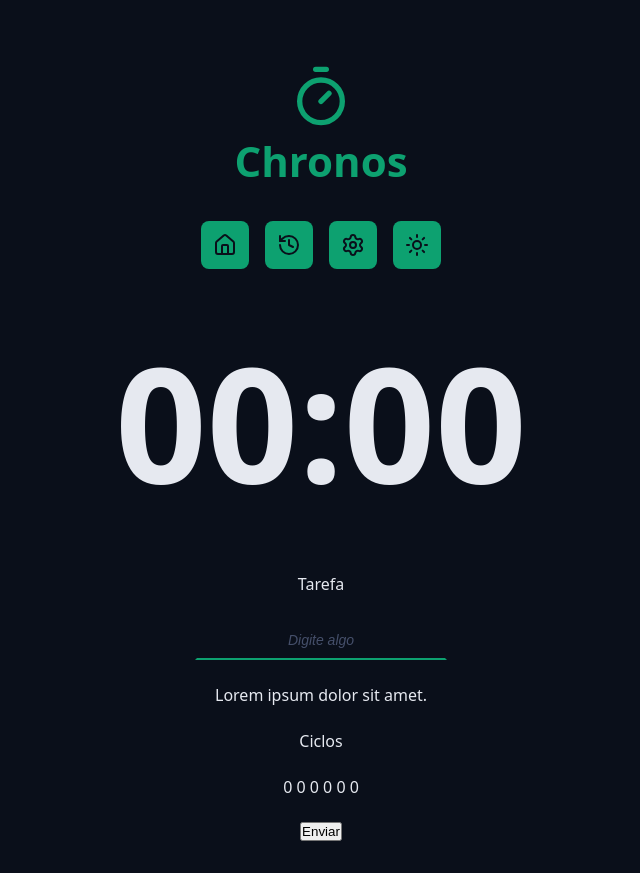
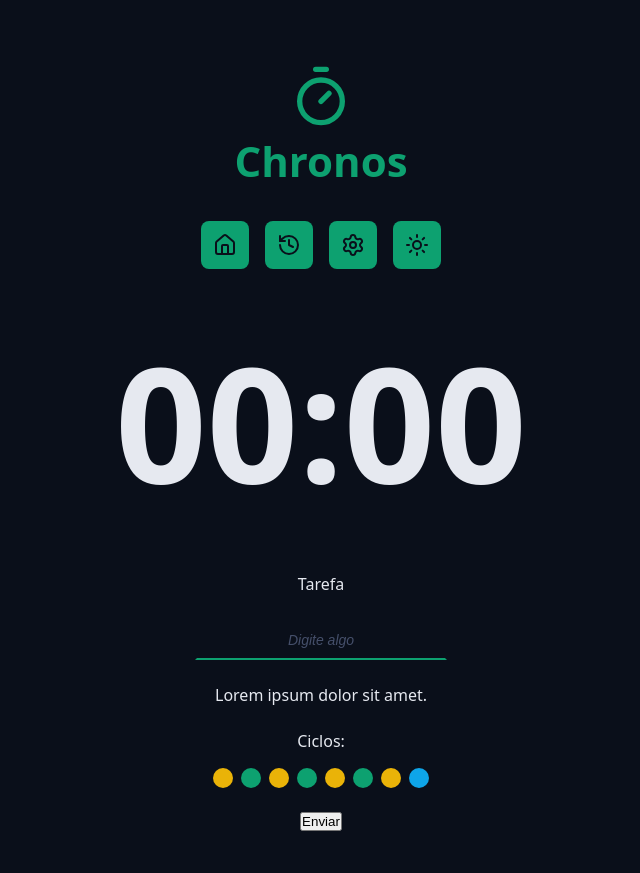
Before and after one commit to gabrielcavalcantedossantos1/chronos-pomodoro, a React (Vite) app: page / in a window 1280 px wide. Shown: the whole page, without its empty margins (319-959 px from the left). Built offline with nearby package versions, Linux system fonts and the light colour scheme.

Commit message:
component dos ciclos

```diff
--- a/src/App.tsx
+++ b/src/App.tsx
@@ -9,6 +9,7 @@
 import Menu from './components/Menu/index'
 import CountDown from './components/CountDown/index'
 import DefaultInput from './components/DefaultInput/Index'
+import Cycles from './components/Cycles/Index'
 
 //icons
 //import {TimerIcon } from 'lucide-react'
@@ -45,8 +46,7 @@
       </div>
 
       <div className="formRow">
-        <p>Ciclos</p>
-        <p>0 0 0 0 0 0</p>
+        <Cycles/>
       </div>
 
       <div className="formRow">
--- /dev/null
+++ b/src/components/Cycles/Index.tsx
@@ -0,0 +1,23 @@
+//css
+import styles from './styles.module.css'
+
+const Index = () => {
+  return (
+    <div className={styles.cycles}>
+        <span>Ciclos:</span>
+
+          <div className={styles.cycleDots}>
+            <span className={`${styles.cyclesDot} ${styles.workTime}`}></span>
+            <span className={`${styles.cyclesDot} ${styles.shortBreakTime}`}></span>
+            <span className={`${styles.cyclesDot} ${styles.workTime}`}></span>
+            <span className={`${styles.cyclesDot} ${styles.shortBreakTime}`}></span>
+            <span className={`${styles.cyclesDot} ${styles.workTime}`}></span>
+            <span className={`${styles.cyclesDot} ${styles.shortBreakTime}`}></span>
+            <span className={`${styles.cyclesDot} ${styles.workTime}`}></span>
+            <span className={`${styles.cyclesDot} ${styles.longBreakTime}`}></span>
+          </div>
+    </div>
+  )
+}
+
+export default Index
--- /dev/null
+++ b/src/components/Cycles/styles.module.css
@@ -0,0 +1,31 @@
+.cycles {
+    display: flex;
+    flex-direction: column;
+    gap: 1.6rem;
+    align-items: center;
+    justify-content: center;
+}
+
+.cycleDots {
+    display: flex;
+    gap: .8rem;
+}
+
+.cyclesDot {
+    width: 2rem;
+    height: 2rem;
+    background-color: var(--primary);
+    border-radius: 50%;
+}
+
+.workTime {
+    background-color: var(--warning);
+}
+
+.shortBreakTime {
+    background-color: var(--primary);
+}
+
+.longBreakTime {
+    background-color: var(--info);
+}
```
